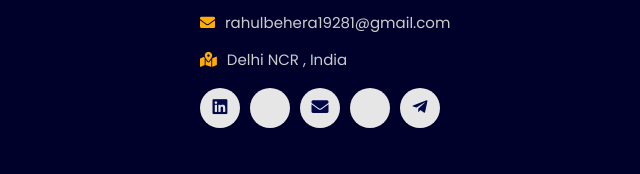
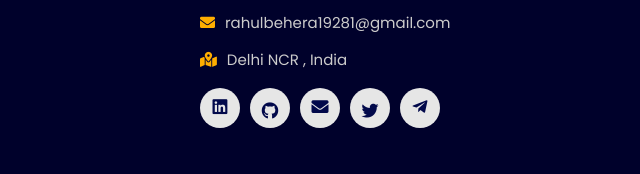
Before and after one commit to Rahulbehera9281/biodata.github.io, a plain HTML site: page index.html in a window 1280 px wide. Shown: the part 5509-5683 px from the top of the page, 640-1280 px from the left. Drawn offline with nearby package versions, Linux system fonts and the light colour scheme; no server answers; animation ran at ten frames a second; files whose address does not match are found by name.

Commit message:
Update index.html

```diff
--- a/index.html
+++ b/index.html
@@ -395,9 +395,9 @@
           <div class="share">
 
               <a href="#" class="fab fa-linkedin" aria-label="LinkedIn" target="_blank"></a>
-              <a href="https://github.com/Rahulbehera9281/rahul" aria-label="GitHub" target="_blank"></a>
+              <a class="github" aria-label="GitHub" href="https://github.com/Rahulbehera9281/rahul" target="_blank"><i class="fab fa-github"></i></a>
               <a href="#" class="fas fa-envelope" aria-label="Mail" target="_blank"></a>
-              <a href="https://twitter.com/RahulBe55430450" aria-label="Twitter" target="_blank"></a>
+              <a class="twitter" aria-label="Twitter" href="https://twitter.com/RahulBe55430450" target="_blank"><i class="fab fa-twitter"></i></a>
               <a href="#" class="fab fa-telegram-plane" aria-label="Telegram" target="_blank"></a>
           </div>
       </div>
```
